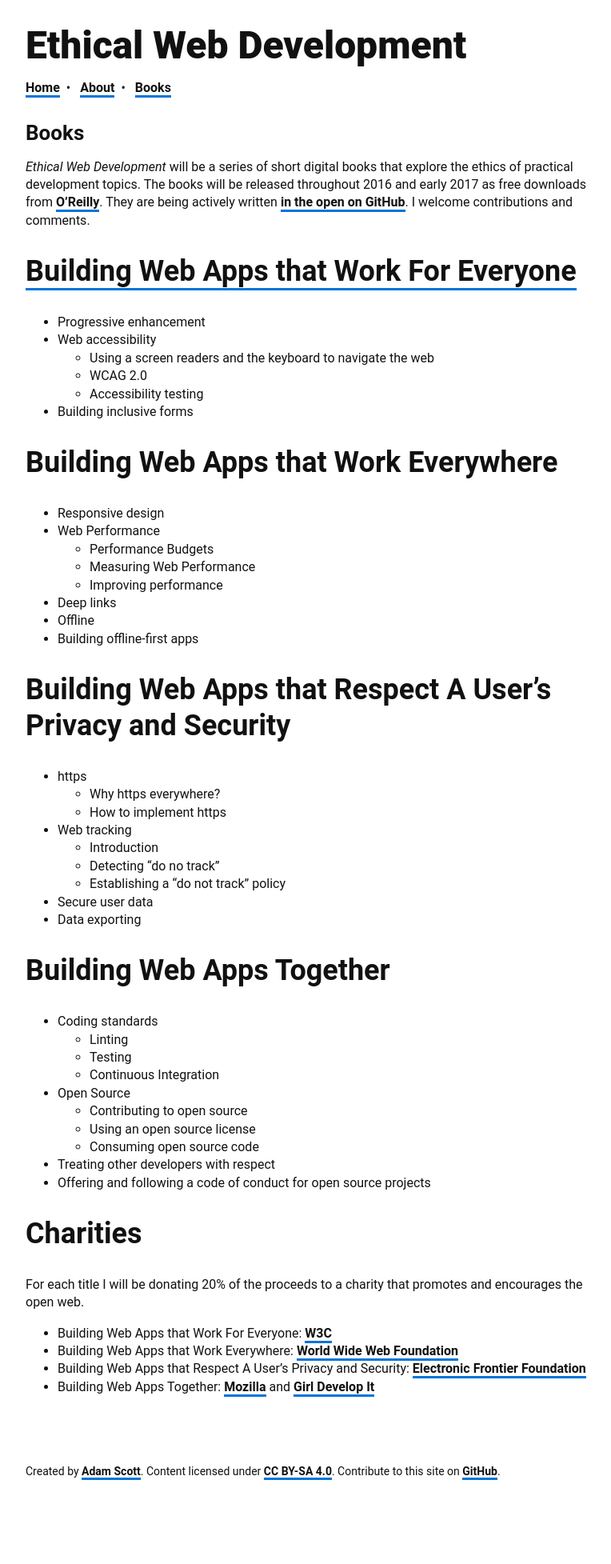
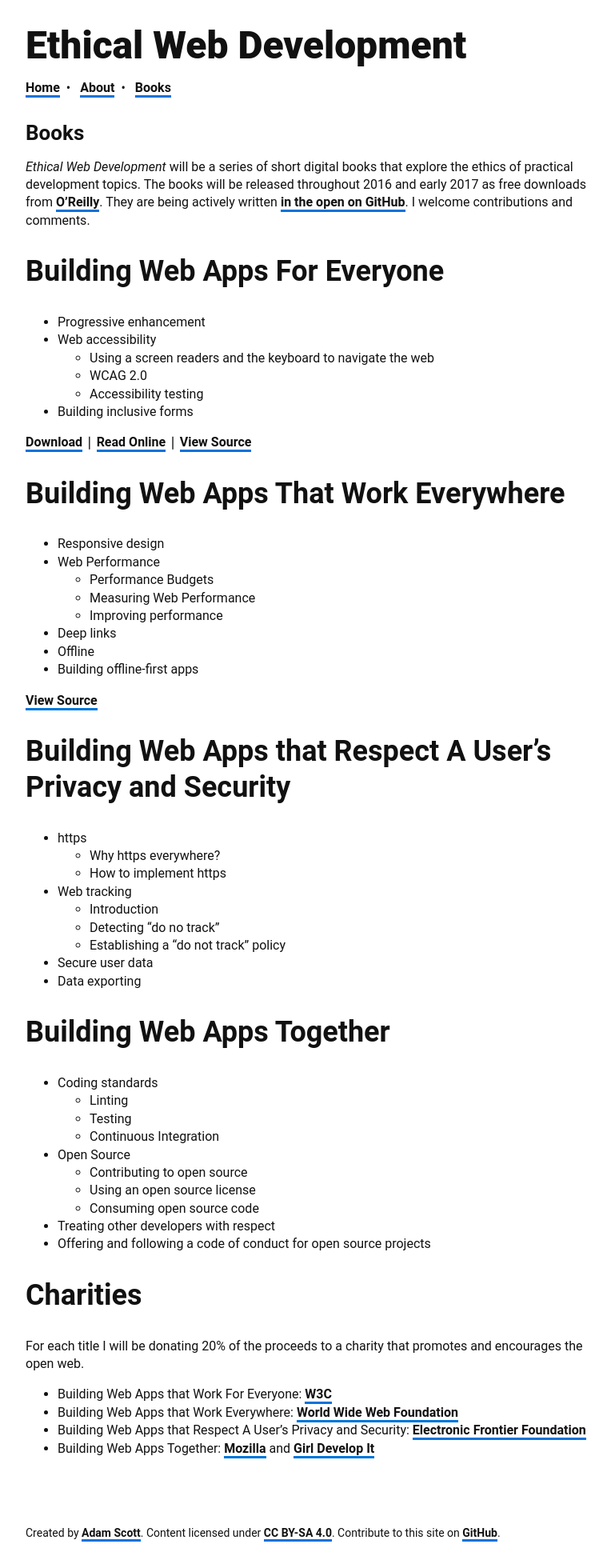
Before and after one commit to ascott1/ethicalweb.org, a Jekyll site: the page built from books.md, in a window 1280 px wide. Shown: the whole page at 80% size, without its empty margins (248-1012 px from the left). Built offline with Jekyll 4.4.1, drawn with Linux system fonts in a browser that asks for light colours; before the commit the page ends 1878 px from its top, so only the background shows below that.

Commit message:
add all the links

```diff
--- a/books.md
+++ b/books.md
@@ -6,7 +6,7 @@ permalink: /books/
 
 _Ethical Web Development_ will be a series of short digital books that explore the ethics of practical development topics. The books will be released throughout 2016 and early 2017 as free downloads from [O'Reilly](http://www.oreilly.com/). They are being actively written [in the open on GitHub](https://github.com/ascott1/ethical-web-dev). I welcome contributions and comments.
 
-## [Building Web Apps that Work For Everyone](http://www.oreilly.com/web-platform/free/building-web-apps-for-everyone.csp)
+## Building Web Apps For Everyone
 
 - Progressive enhancement
 - Web accessibility
@@ -15,7 +15,10 @@ _Ethical Web Development_ will be a series of short digital books that explore t
   - Accessibility testing
 - Building inclusive forms
 
-## Building Web Apps that Work Everywhere
+[Download](http://www.oreilly.com/web-platform/free/building-web-apps-for-everyone.csp) `|` [Read Online](https://www.oreilly.com/learning/building-web-apps-for-everyone) `|` [View Source](https://github.com/ascott1/ethical-web-dev/tree/master/web-apps-for-everyone)
+
+
+## Building Web Apps That Work Everywhere
 
 - Responsive design
 - Web Performance
@@ -25,6 +28,8 @@ _Ethical Web Development_ will be a series of short digital books that explore t
 - Deep links
 - Offline
 - Building offline-first apps
+
+[View Source](https://github.com/ascott1/ethical-web-dev/tree/master/web-apps-that-work-everywhere)
 
 ## Building Web Apps that Respect A User's Privacy and Security
 
```
